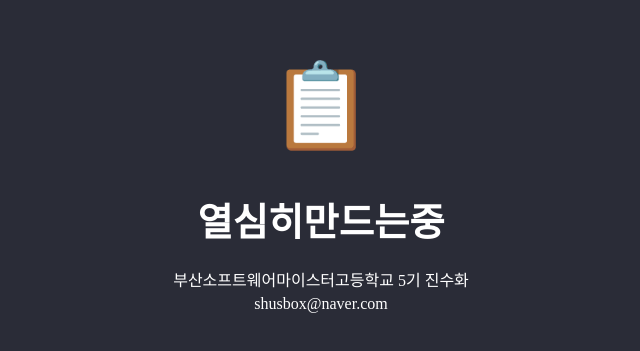
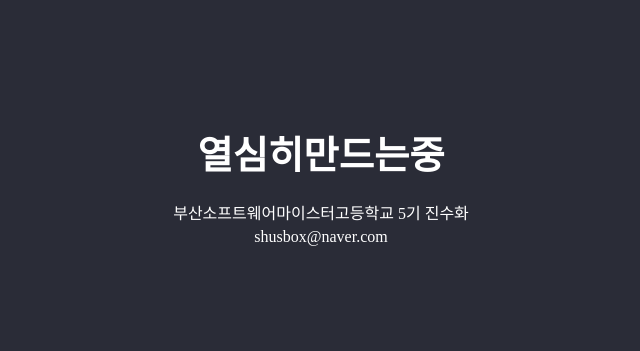
Before and after one commit to shusbox/portfolio, a React (Vite) app: page / in a window 1280 px wide. Shown: the part 215-566 px from the top of the page, without its empty margins (319-959 px from the left). Built offline with nearby package versions, Linux system fonts and the light colour scheme; a web font is replaced by a local one.

Commit message:
feat: preview 수정

```diff
--- a/src/components/preview/index.jsx
+++ b/src/components/preview/index.jsx
@@ -3,13 +3,11 @@ import {
   BaseText,
   Container,
   TextContainer,
-  Icon,
 } from './style';
 
 const Preview = () => {
   return (
     <Container>
-      <Icon> 📋 </Icon>
       <BoldText> 열심히만드는중 </BoldText>
       <TextContainer>
         <BaseText> 부산소프트웨어마이스터고등학교 5기 진수화 </BaseText>
--- a/src/components/preview/style.js
+++ b/src/components/preview/style.js
@@ -29,9 +29,3 @@ export const TextContainer = styled.div`
   align-items: center;
   gap: 4px;
 `;
-
-export const Icon = styled.p`
-  margin: 0;
-  margin-bottom: 16px;
-  font-size: 5.2rem;
-`;
```
